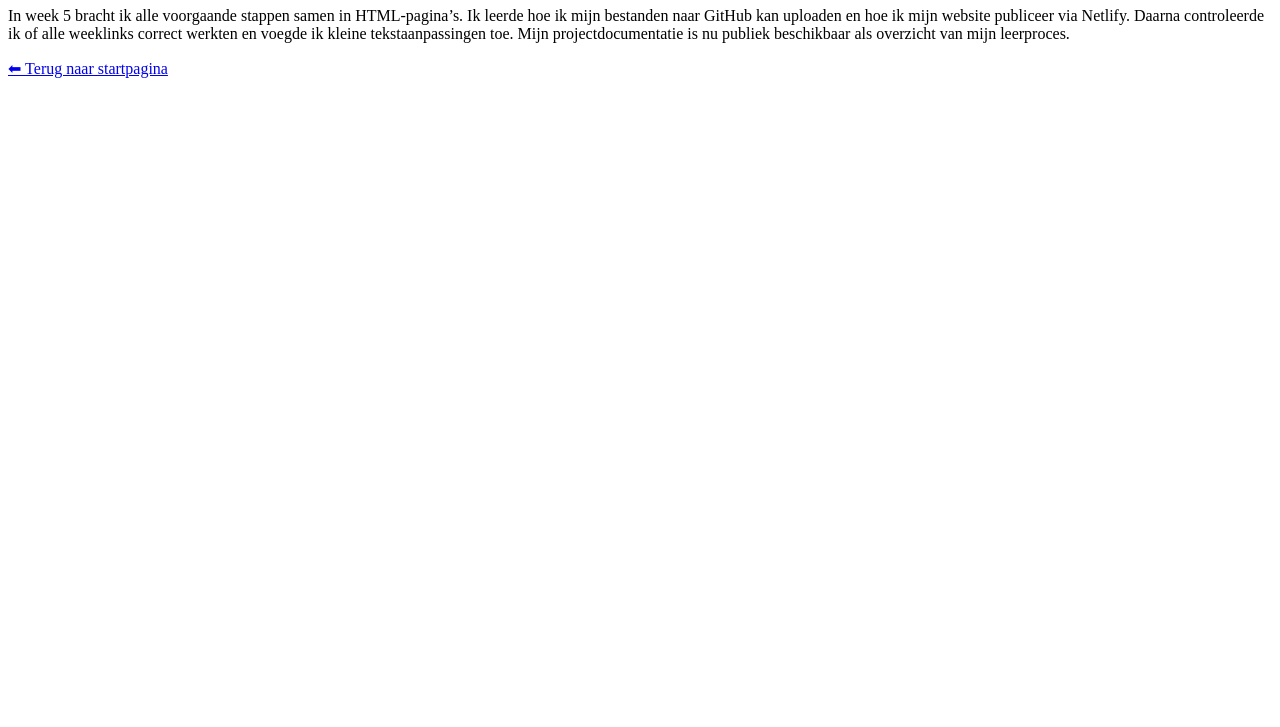
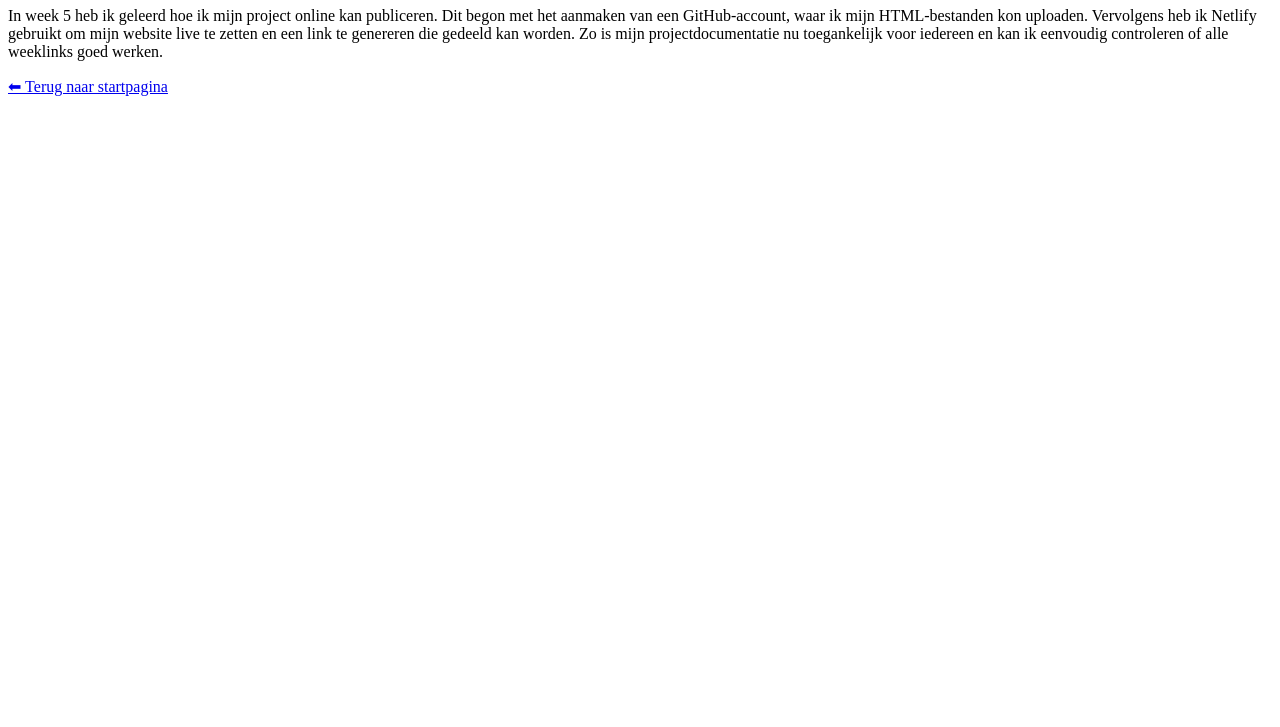
Before and after one commit to Alexandrevanheel/projectdocs, a plain HTML site: page week_5.html in a window 1280 px wide. Shown: the part 73-800 px from the top of the page. Drawn offline with Linux system fonts and the light colour scheme.

Commit message:
Update week_5.html

```diff
--- a/week_5.html
+++ b/week_5.html
@@ -7,11 +7,10 @@
 <body>
   <h1>Week 5 – Projectdocumentatie online</h1>
 
-  <p>In week 5 bracht ik alle voorgaande stappen samen in HTML-pagina’s.
-     Ik leerde hoe ik mijn bestanden naar GitHub kan uploaden en hoe ik mijn website publiceer via Netlify.
-     Daarna controleerde ik of alle weeklinks correct werkten en voegde ik kleine tekstaanpassingen toe.
-     Mijn projectdocumentatie is nu publiek beschikbaar als overzicht van mijn leerproces.</p>
-
+  <p>In week 5 heb ik geleerd hoe ik mijn project online kan publiceren.
+Dit begon met het aanmaken van een GitHub-account, waar ik mijn HTML-bestanden kon uploaden.
+Vervolgens heb ik Netlify gebruikt om mijn website live te zetten en een link te genereren die gedeeld kan worden.
+Zo is mijn projectdocumentatie nu toegankelijk voor iedereen en kan ik eenvoudig controleren of alle weeklinks goed werken.
   <p><a href="index.html">⬅ Terug naar startpagina</a></p>
 </body>
 </html>
```
